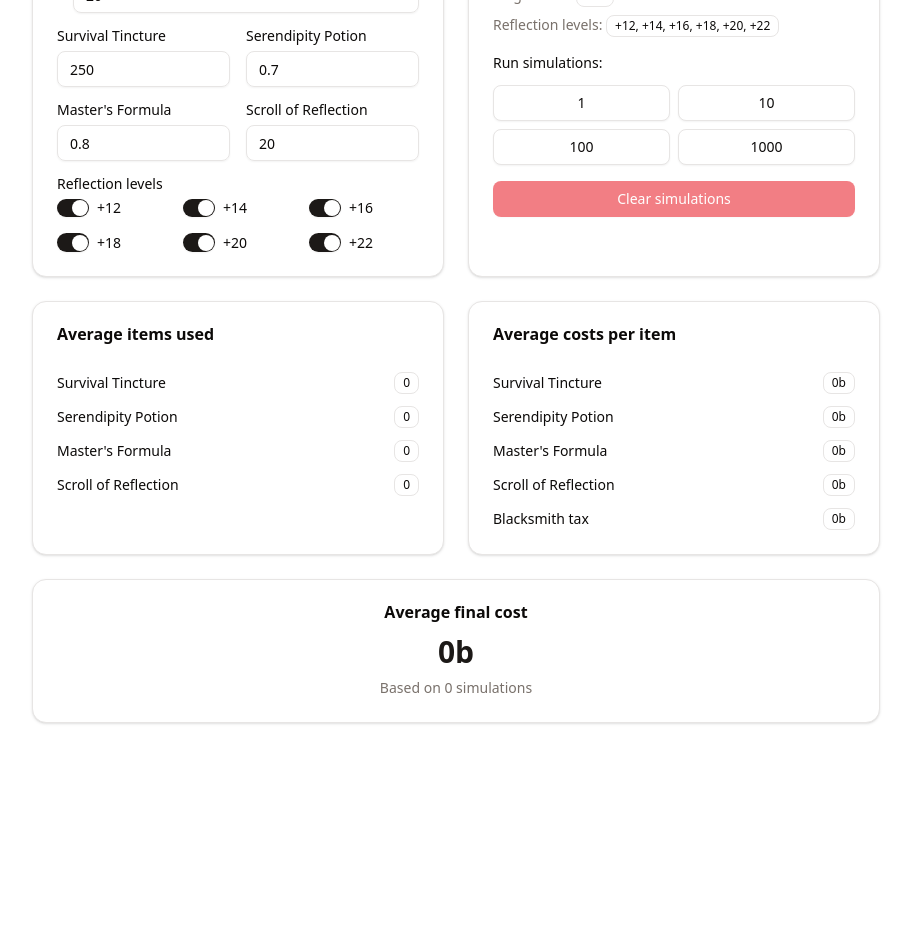
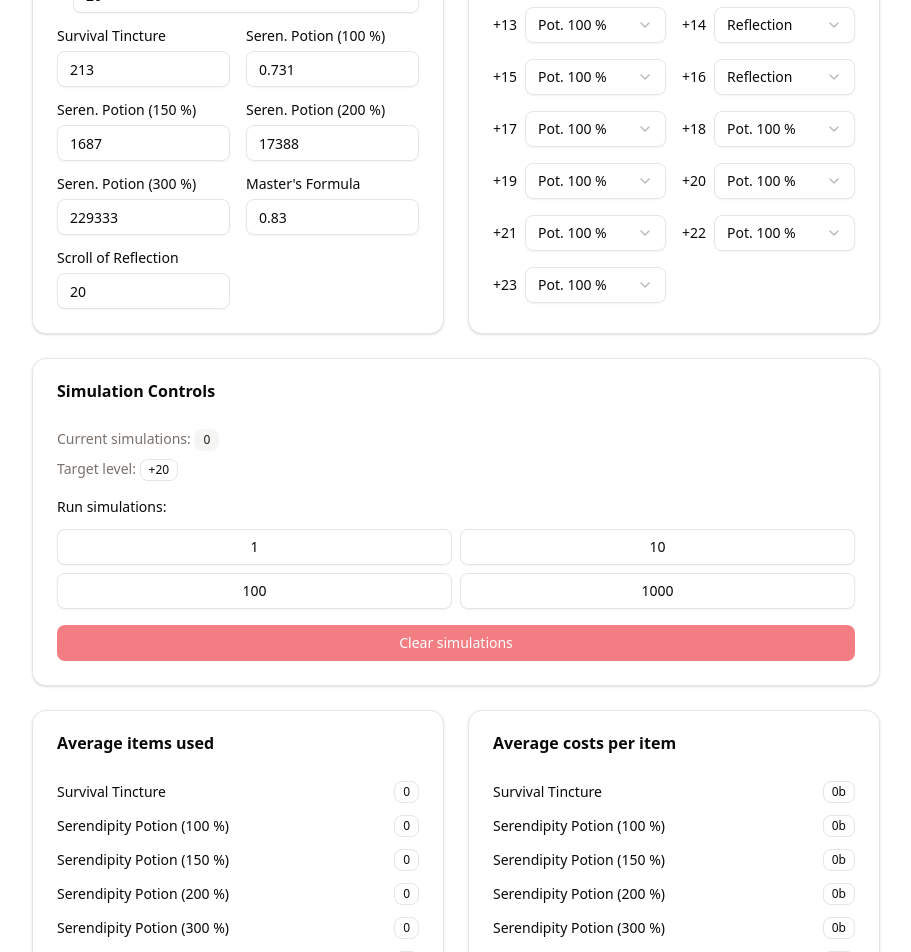
Before and after one commit to brunobragaw8t/4classic-upgrade-cost-simulation, a Next.js app: page / in a window 1280 px wide. Shown: the part 200-1152 px from the top of the page, without its empty margins (184-1095 px from the left). Before the commit the page ends 947 px from the top, so only its background shows below. Built offline with nearby package versions, Linux system fonts and the light colour scheme.

Commit message:
feat: allow selection of different serendipity potions

```diff
--- a/src/app/page.tsx
+++ b/src/app/page.tsx
@@ -7,34 +7,74 @@ import { Card, CardContent, CardHeader, CardTitle } from "@/components/ui/card";
 import { Input } from "@/components/ui/input";
 import { Label } from "@/components/ui/label";
 import { BLACKSMITH_TAX } from "@/constants/blacksmith-tax.constant";
-import { ITEM_LEVEL, RATES } from "@/constants/rates.contanst";
+import { ITEM_LEVEL, ITEM_LEVELS, RATES } from "@/constants/rates.contanst";
 import { getRandomNumber } from "@/utils/get-random-number";
 import { formatPrice } from "@/utils/format-price";
 import { useState } from "react";
-import { Switch } from "@/components/ui/switch";
+import {
+  Select,
+  SelectContent,
+  SelectGroup,
+  SelectItem,
+  SelectLabel,
+  SelectTrigger,
+  SelectValue,
+} from "@/components/ui/select";
 
 type Simulation = {
   itemsUsed: {
     survivalTincture: number;
-    serendipityPotion: number;
+    serendipityPotion100: number;
+    serendipityPotion150: number;
+    serendipityPotion200: number;
+    serendipityPotion300: number;
     mastersFormula: number;
     scrollOfReflection: number;
   };
   blacksmithTax: number;
-  finalLevel: ITEM_LEVEL;
 };
 
 export default function Home() {
   const [targetLevel, setTargetLevel] = useState(20);
 
-  const [survivalTincturePrice, setSurvivalTincturePrice] = useState(250);
-  const [serendipityPotionPrice, setSerendipityPotionPrice] = useState(0.7);
-  const [mastersFormulaPrice, setMastersFormulaPrice] = useState(0.8);
+  const [survivalTincturePrice, setSurvivalTincturePrice] = useState(213);
+  const [serendipityPotion100Price, setSerendipityPotion100Price] =
+    useState(0.731);
+  const [serendipityPotion150Price, setSerendipityPotion150Price] =
+    useState(1687);
+  const [serendipityPotion200Price, setSerendipityPotion200Price] =
+    useState(17388);
+  const [serendipityPotion300Price, setSerendipityPotion300Price] =
+    useState(229333);
+  const [mastersFormulaPrice, setMastersFormulaPrice] = useState(0.83);
   const [scrollOfReflectionPrice, setScrollOfReflectionPrice] = useState(20);
 
-  const [reflectionLevels, setReflectionLevels] = useState<number[]>([
-    12, 14, 16, 18, 20, 22,
-  ]);
+  const [actions, setActions] = useState<
+    Record<ITEM_LEVEL, -1 | 2 | 2.5 | 3 | 4>
+  >({
+    11: 2,
+    12: -1,
+    13: 2,
+    14: -1,
+    15: 2,
+    16: -1,
+    17: 2,
+    18: 2,
+    19: 2,
+    20: 2,
+    21: 2,
+    22: 2,
+    23: 2,
+  });
+
+  function handleActionChange(level: ITEM_LEVEL, value: string) {
+    const numericValue = parseFloat(value) as -1 | 2 | 2.5 | 3 | 4;
+
+    setActions((prev) => ({
+      ...prev,
+      [level]: numericValue,
+    }));
+  }
 
   const [simulations, setSimulations] = useState<Simulation[]>([]);
 
@@ -44,26 +84,50 @@ export default function Home() {
     const res: Simulation = {
       itemsUsed: {
         survivalTincture: 1,
-        serendipityPotion: 0,
+        serendipityPotion100: 0,
+        serendipityPotion150: 0,
+        serendipityPotion200: 0,
+        serendipityPotion300: 0,
         mastersFormula: 0,
         scrollOfReflection: 0,
       },
       blacksmithTax: 0,
-      finalLevel: currentLevel,
     };
 
     while (currentLevel < targetLevel) {
-      if (reflectionLevels.includes(currentLevel)) {
+      // Ensure type-safety because of manipulating currentLevel
+      currentLevel = currentLevel as ITEM_LEVEL;
+
+      const action = actions[currentLevel];
+
+      if (action === -1) {
         res.itemsUsed.scrollOfReflection += 1;
         currentLevel -= 1;
         continue;
       }
 
-      res.itemsUsed.serendipityPotion += 1;
       res.itemsUsed.mastersFormula += 1;
-      res.blacksmithTax += BLACKSMITH_TAX[currentLevel as ITEM_LEVEL];
+      res.blacksmithTax += BLACKSMITH_TAX[currentLevel];
 
-      const successRate = RATES[currentLevel as ITEM_LEVEL];
+      const successRate = RATES[currentLevel] * action;
+
+      switch (action) {
+        case 2:
+          res.itemsUsed.serendipityPotion100 += 1;
+          break;
+
+        case 2.5:
+          res.itemsUsed.serendipityPotion150 += 1;
+          break;
+
+        case 3:
+          res.itemsUsed.serendipityPotion200 += 1;
+          break;
+
+        case 4:
+          res.itemsUsed.serendipityPotion300 += 1;
+          break;
+      }
 
       const success = Math.random() < successRate;
 
@@ -75,8 +139,6 @@ export default function Home() {
         res.itemsUsed.survivalTincture += 1;
       }
     }
-
-    res.finalLevel = currentLevel as ITEM_LEVEL;
 
     return res;
   }
@@ -95,10 +157,15 @@ export default function Home() {
     setSimulations([]);
   }
 
-  const totalItemsUsed = simulations.reduce(
+  const totalItemsUsed = simulations.reduce<
+    Record<keyof Simulation["itemsUsed"], number>
+  >(
     (acc, sim) => {
       acc.survivalTincture += sim.itemsUsed.survivalTincture;
-      acc.serendipityPotion += sim.itemsUsed.serendipityPotion;
+      acc.serendipityPotion100 += sim.itemsUsed.serendipityPotion100;
+      acc.serendipityPotion150 += sim.itemsUsed.serendipityPotion150;
+      acc.serendipityPotion200 += sim.itemsUsed.serendipityPotion200;
+      acc.serendipityPotion300 += sim.itemsUsed.serendipityPotion300;
       acc.mastersFormula += sim.itemsUsed.mastersFormula;
       acc.scrollOfReflection += sim.itemsUsed.scrollOfReflection;
 
@@ -106,16 +173,25 @@ export default function Home() {
     },
     {
       survivalTincture: 0,
-      serendipityPotion: 0,
+      serendipityPotion100: 0,
+      serendipityPotion150: 0,
+      serendipityPotion200: 0,
+      serendipityPotion300: 0,
       mastersFormula: 0,
       scrollOfReflection: 0,
-    },
+    }
   );
 
   const total = {
     survivalTincture: totalItemsUsed.survivalTincture * survivalTincturePrice,
-    serendipityPotion:
-      totalItemsUsed.serendipityPotion * serendipityPotionPrice,
+    serendipityPotion100:
+      totalItemsUsed.serendipityPotion100 * serendipityPotion100Price,
+    serendipityPotion150:
+      totalItemsUsed.serendipityPotion150 * serendipityPotion150Price,
+    serendipityPotion200:
+      totalItemsUsed.serendipityPotion200 * serendipityPotion200Price,
+    serendipityPotion300:
+      totalItemsUsed.serendipityPotion300 * serendipityPotion300Price,
     mastersFormula: totalItemsUsed.mastersFormula * mastersFormulaPrice,
     scrollOfReflection:
       totalItemsUsed.scrollOfReflection * scrollOfReflectionPrice,
@@ -165,7 +241,7 @@ export default function Home() {
               </div>
             </div>
 
-            <div className="grid grid-cols-2 gap-4">
+            <div className="grid grid-cols-1 sm:grid-cols-2 gap-4">
               <div className="space-y-2">
                 <Label htmlFor="survivalTincture">Survival Tincture</Label>
                 <Input
@@ -181,15 +257,69 @@ export default function Home() {
               </div>
 
               <div className="space-y-2">
-                <Label htmlFor="serendipityPotion">Serendipity Potion</Label>
+                <Label htmlFor="serendipityPotion100">
+                  Seren. Potion (100 %)
+                </Label>
+
                 <Input
-                  id="serendipityPotion"
+                  id="serendipityPotion100"
                   type="number"
                   min="0"
                   step="0.001"
-                  value={serendipityPotionPrice}
+                  value={serendipityPotion100Price}
                   onChange={(e) =>
-                    setSerendipityPotionPrice(Number(e.target.value))
+                    setSerendipityPotion100Price(Number(e.target.value))
+                  }
+                />
+              </div>
+
+              <div className="space-y-2">
+                <Label htmlFor="serendipityPotion150">
+                  Seren. Potion (150 %)
+                </Label>
+
+                <Input
+                  id="serendipityPotion150"
+                  type="number"
+                  min="0"
+                  step="0.001"
+                  value={serendipityPotion150Price}
+                  onChange={(e) =>
+                    setSerendipityPotion150Price(Number(e.target.value))
+                  }
+                />
+              </div>
+
+              <div className="space-y-2">
+                <Label htmlFor="serendipityPotion200">
+                  Seren. Potion (200 %)
+                </Label>
+
+                <Input
+                  id="serendipityPotion200"
+                  type="number"
+                  min="0"
+                  step="0.001"
+                  value={serendipityPotion200Price}
+                  onChange={(e) =>
+                    setSerendipityPotion200Price(Number(e.target.value))
+                  }
+                />
+              </div>
+
+              <div className="space-y-2">
+                <Label htmlFor="serendipityPotion300">
+                  Seren. Potion (300 %)
+                </Label>
+
+                <Input
+                  id="serendipityPotion300"
+                  type="number"
+                  min="0"
+                  step="0.001"
+                  value={serendipityPotion300Price}
+                  onChange={(e) =>
+                    setSerendipityPotion300Price(Number(e.target.value))
                   }
                 />
               </div>
@@ -222,33 +352,45 @@ export default function Home() {
                 />
               </div>
             </div>
+          </CardContent>
+        </Card>
 
-            <div className="space-y-2">
-              <Label htmlFor="scrollOfReflection">Reflection levels</Label>
+        <Card>
+          <CardHeader>
+            <CardTitle>Action configuration</CardTitle>
+          </CardHeader>
 
-              <div className="grid grid-cols-3 gap-4">
-                {[12, 14, 16, 18, 20, 22].map((level) => (
-                  <div className="flex items-center space-x-2" key={level}>
-                    <Switch
-                      checked={reflectionLevels.includes(level)}
-                      onCheckedChange={() => {
-                        setReflectionLevels((prev) => {
-                          return (
-                            prev.includes(level)
-                              ? prev.filter((x) => x !== level)
-                              : [...prev, level]
-                          ).toSorted();
-                        });
-                      }}
-                    />
+          <CardContent className="space-y-4">
+            <div className="grid grid-cols-1 sm:grid-cols-2 gap-4">
+              {ITEM_LEVELS.map((n) => (
+                <div className="flex gap-2 items-center space-y-2">
+                  <Label className="mb-0">+{n}</Label>
 
-                    <Label>+{level}</Label>
+                  <Select
+                    value={actions[n].toString()}
+                    onValueChange={(value) => handleActionChange(n, value)}
+                  >
+                    <SelectTrigger className="w-full">
+                      <SelectValue placeholder="Select a fruit" />
+                    </SelectTrigger>
+
+                    <SelectContent>
+                      <SelectGroup>
+                        <SelectLabel>+{n}</SelectLabel>
+                        <SelectItem value="-1">Reflection</SelectItem>
+                        <SelectItem value="2">Pot. 100 %</SelectItem>
+                        <SelectItem value="2.5">Pot. 150 %</SelectItem>
+                        <SelectItem value="3">Pot. 200 %</SelectItem>
+                        <SelectItem value="4">Pot. 300 %</SelectItem>
+                      </SelectGroup>
+                    </SelectContent>
+                  </Select>
                 </div>
               ))}
             </div>
-            </div>
           </CardContent>
         </Card>
+      </div>
 
       <Card>
         <CardHeader>
@@ -264,13 +406,6 @@ export default function Home() {
 
             <p className="text-sm text-muted-foreground">
               Target level: <Badge variant="outline">+{targetLevel}</Badge>
-              </p>
-
-              <p className="text-sm text-muted-foreground">
-                Reflection levels:{" "}
-                <Badge variant="outline">
-                  {reflectionLevels.map((i) => `+${i}`).join(", ")}
-                </Badge>
             </p>
           </div>
 
@@ -306,7 +441,6 @@ export default function Home() {
           </Button>
         </CardContent>
       </Card>
-      </div>
 
       <div className="grid grid-cols-1 md:grid-cols-2 gap-6">
         <Card>
@@ -323,9 +457,42 @@ export default function Home() {
             </div>
 
             <div className="flex justify-between items-center">
-              <span className="text-sm font-medium">Serendipity Potion</span>
+              <span className="text-sm font-medium">
+                Serendipity Potion (100 %)
+              </span>
+
               <Badge variant="outline">
-                {calcAvg(totalItemsUsed.serendipityPotion)}
+                {calcAvg(totalItemsUsed.serendipityPotion100)}
+              </Badge>
+            </div>
+
+            <div className="flex justify-between items-center">
+              <span className="text-sm font-medium">
+                Serendipity Potion (150 %)
+              </span>
+
+              <Badge variant="outline">
+                {calcAvg(totalItemsUsed.serendipityPotion150)}
+              </Badge>
+            </div>
+
+            <div className="flex justify-between items-center">
+              <span className="text-sm font-medium">
+                Serendipity Potion (200 %)
+              </span>
+
+              <Badge variant="outline">
+                {calcAvg(totalItemsUsed.serendipityPotion200)}
+              </Badge>
+            </div>
+
+            <div className="flex justify-between items-center">
+              <span className="text-sm font-medium">
+                Serendipity Potion (300 %)
+              </span>
+
+              <Badge variant="outline">
+                {calcAvg(totalItemsUsed.serendipityPotion300)}
               </Badge>
             </div>
 
@@ -357,10 +524,40 @@ export default function Home() {
                 {formatPrice(calcAvg(total.survivalTincture))}
               </Badge>
             </div>
+
             <div className="flex justify-between items-center">
-              <span className="text-sm font-medium">Serendipity Potion</span>
+              <span className="text-sm font-medium">
+                Serendipity Potion (100 %)
+              </span>
               <Badge variant="outline">
-                {formatPrice(calcAvg(total.serendipityPotion))}
+                {formatPrice(calcAvg(total.serendipityPotion100))}
+              </Badge>
+            </div>
+
+            <div className="flex justify-between items-center">
+              <span className="text-sm font-medium">
+                Serendipity Potion (150 %)
+              </span>
+              <Badge variant="outline">
+                {formatPrice(calcAvg(total.serendipityPotion150))}
+              </Badge>
+            </div>
+
+            <div className="flex justify-between items-center">
+              <span className="text-sm font-medium">
+                Serendipity Potion (200 %)
+              </span>
+              <Badge variant="outline">
+                {formatPrice(calcAvg(total.serendipityPotion200))}
+              </Badge>
+            </div>
+
+            <div className="flex justify-between items-center">
+              <span className="text-sm font-medium">
+                Serendipity Potion (300 %)
+              </span>
+              <Badge variant="outline">
+                {formatPrice(calcAvg(total.serendipityPotion300))}
               </Badge>
             </div>
 
--- a/src/constants/rates.contanst.ts
+++ b/src/constants/rates.contanst.ts
@@ -1,18 +1,21 @@
-export const RATES = {
-  11: 1.2,
-  12: 0.4,
-  13: 0.7,
-  14: 0.26,
-  15: 0.24,
-  16: 0.1,
-  17: 0.14,
-  18: 0.07,
-  19: 0.02,
-  20: 0.01,
-  21: 0.016,
-  22: 0.01,
-  23: 0.04,
-  24: 0,
-};
+export const ITEM_LEVELS = [
+  11, 12, 13, 14, 15, 16, 17, 18, 19, 20, 21, 22, 23,
+] as const;
 
-export type ITEM_LEVEL = keyof typeof RATES;
+export type ITEM_LEVEL = (typeof ITEM_LEVELS)[number];
+
+export const RATES: Record<ITEM_LEVEL, number> = {
+  11: 0.6,
+  12: 0.2,
+  13: 0.35,
+  14: 0.13,
+  15: 0.12,
+  16: 0.05,
+  17: 0.07,
+  18: 0.035,
+  19: 0.01,
+  20: 0.005,
+  21: 0.008,
+  22: 0.005,
+  23: 0.02,
+} as const;
```
Also changed, not shown: 1 other file (tests, documents, lock files or other folders). Lines whose indentation alone changed are shown as unchanged.
